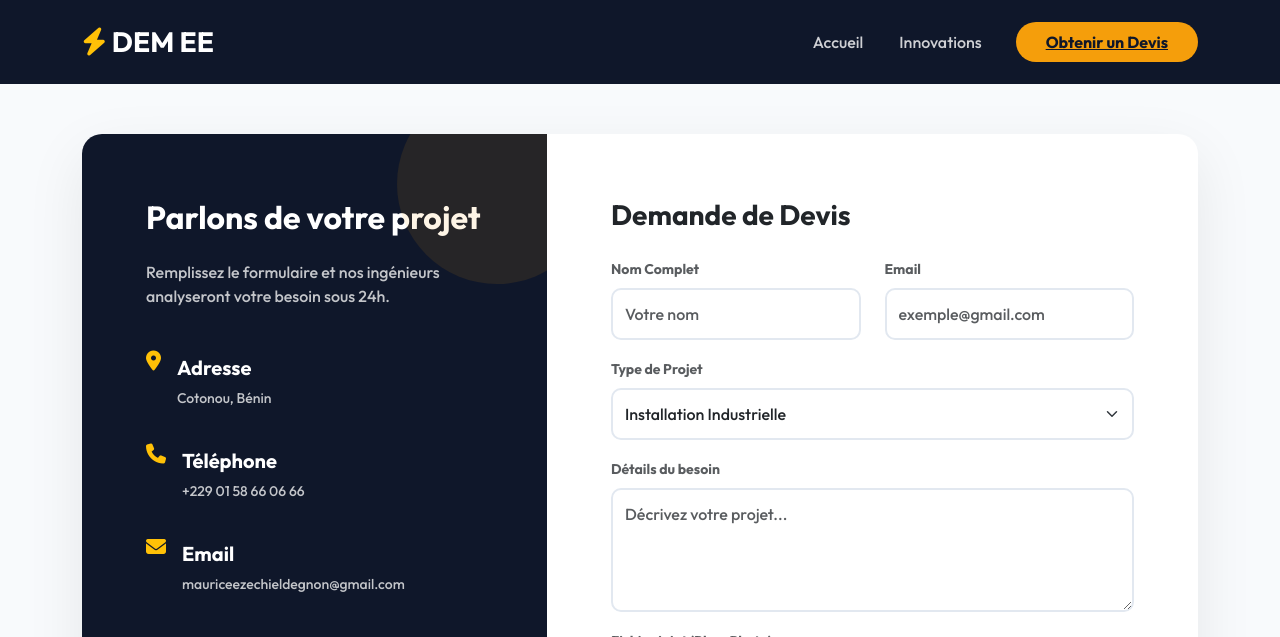
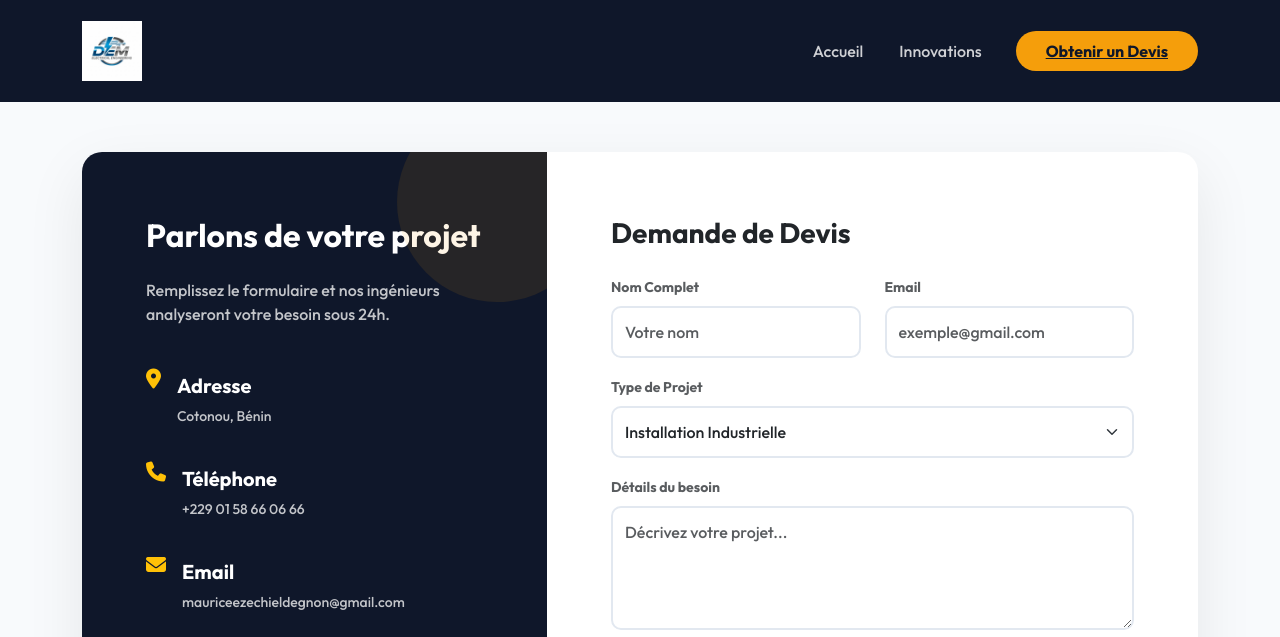
Before and after one commit to mauriceezechieldegnon-wq/demee, a plain HTML site: page contact.html in a window 1280 px wide. Shown: the top 637 px of the page. Drawn offline with nearby package versions, Linux system fonts and the light colour scheme.

Commit message:
Revise contact.html layout and include logo
Updated the contact page layout and added a logo.

```diff
--- a/contact.html
+++ b/contact.html
@@ -39,7 +39,10 @@
 
     <nav class="navbar navbar-expand-lg navbar-dark navbar-custom sticky-top">
         <div class="container">
-            <a class="navbar-brand fw-bold fs-3" href="index.html"><i class="fas fa-bolt text-warning"></i> DEM EE</a>
+            <a class="navbar-brand" href="index.html">
+    <!-- Ajuste la hauteur (height) si le logo est trop petit ou trop gros -->
+                <img src="logo.png" alt="Logo DEM EE" style="height: 60px; width: auto;">
+            </a>
             <button class="navbar-toggler" type="button" data-bs-toggle="collapse" data-bs-target="#navbarNav"><span class="navbar-toggler-icon"></span></button>
             <div class="collapse navbar-collapse" id="navbarNav">
                 <ul class="navbar-nav ms-auto align-items-center">
@@ -130,4 +133,5 @@
 
     <script src="https://cdn.jsdelivr.net/npm/bootstrap@5.3.0/dist/js/bootstrap.bundle.min.js"></script>
 </body>
+
 </html>
```
